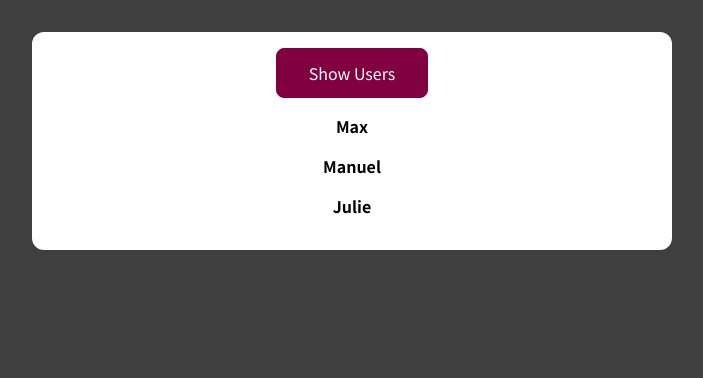
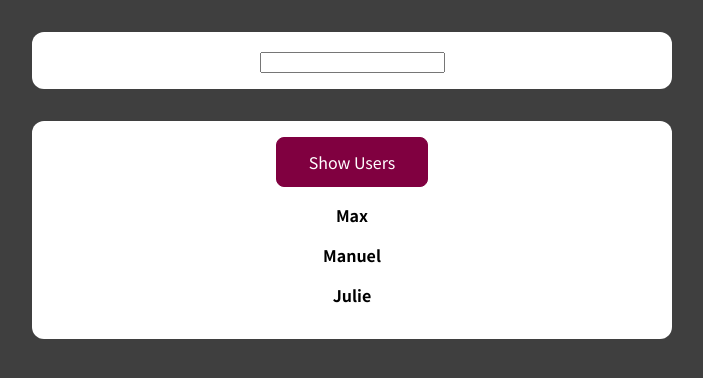
Before and after one commit to livvv0203/react-hooks-learning, a React (Create React App) app: page / in a window 1280 px wide. Shown: the top 378 px of the page, without its empty margins (288-991 px from the left). Built offline with nearby package versions, Linux system fonts and the light colour scheme.

Commit message:
UserFinder.js added

```diff
--- a/src/App.js
+++ b/src/App.js
@@ -1,8 +1,25 @@
 import './App.css';
-import Users from './components/Users';
+import UserFinder from './components/UserFinder';
+// import Users from './components/Users';
 
 function App() {
-  return <Users></Users>
+
+  const date = new Date();
+  let weekString = '';
+
+  if (date.getDay() == 1) {
+    weekString = 'Mon';
+  }
+  else if(date.getDay() == 2) {
+    weekString = 'Tue';
+  }
+  else if (date.getDay() == 3) {
+    weekString = 'Wed';
+  }
+
+  console.log("Date: " + weekString);
+
+  return <UserFinder></UserFinder>
 }
 
 export default App;
--- /dev/null
+++ b/src/components/UserFinder.js
@@ -0,0 +1,74 @@
+import { Fragment, Component } from 'react';
+import classes from './UserFinder.module.css';
+import Users from './Users';
+
+const DUMMY_USERS = [
+  { id: 'u1', name: 'Max' },
+  { id: 'u2', name: 'Manuel' },
+  { id: 'u3', name: 'Julie' },
+];
+
+// Transit to a class component
+class UserFinder extends Component {
+  constructor() {
+    super();
+    this.state = {
+      filteredUsers: DUMMY_USERS,
+      searchTerm: '',
+    };
+  }
+
+  componentDidUpdate(prevProps, prevState) {
+    if (prevState.searchTerm !== this.state.searchTerm) {
+      this.setState({
+        filteredUsers: DUMMY_USERS.filter((user) =>
+          user.name.includes(this.state.searchTerm)
+        ),
+      });
+    }
+  }
+
+  searchChangeHandler(event) {
+    this.setState({ searchTerm: event.target.value });
+  }
+
+  render() {
+    return (
+      <Fragment>
+        <div className={classes.finder}>
+          <input
+            type="seach"
+            onChange={this.searchChangeHandler.bind(this)}
+          ></input>
+        </div>
+        <Users users={this.state.filteredUsers}></Users>
+      </Fragment>
+    );
+  }
+}
+
+// const UserFinder = () => {
+//   const [filteredUsers, setFilteredUsers] = useState(DUMMY_USERS);
+//   const [searchTerm, setSearchTerm] = useState('');
+
+//   useEffect(() => {
+//     setFilteredUsers(
+//       DUMMY_USERS.filter((user) => user.name.includes(searchTerm))
+//     );
+//   }, [searchTerm]);
+
+//   const searchChangeHandler = (event) => {
+//     setSearchTerm(event.target.value);
+//   };
+
+//   return (
+//     <Fragment>
+//       <div className={classes.finder}>
+//         <input type="search" onChange={searchChangeHandler} />
+//       </div>
+//       <Users users={filteredUsers} />
+//     </Fragment>
+//   );
+// };
+
+export default UserFinder;
--- /dev/null
+++ b/src/components/UserFinder.module.css
@@ -0,0 +1,8 @@
+.finder {
+    margin: 2rem auto;
+    background-color: white;
+    padding: 1rem;
+    border-radius: 12px;
+    max-width: 40rem;
+    text-align: center;
+  }
--- a/src/components/Users.js
+++ b/src/components/Users.js
@@ -1,12 +1,6 @@
 import { Component } from 'react';
 import User from './User';
 import classes from './Users.module.css';
-
-const DUMMY_USERS = [
-  { id: 'u1', name: 'Max' },
-  { id: 'u2', name: 'Manuel' },
-  { id: 'u3', name: 'Julie' },
-];
 
 class Users extends Component {
   constructor() {
@@ -28,7 +22,7 @@
   render() {
     const usersList = (
       <ul>
-        {DUMMY_USERS.map((user) => (
+        {this.props.users.map((user) => (
           <User key={user.id} name={user.name} />
         ))}
       </ul>
```
